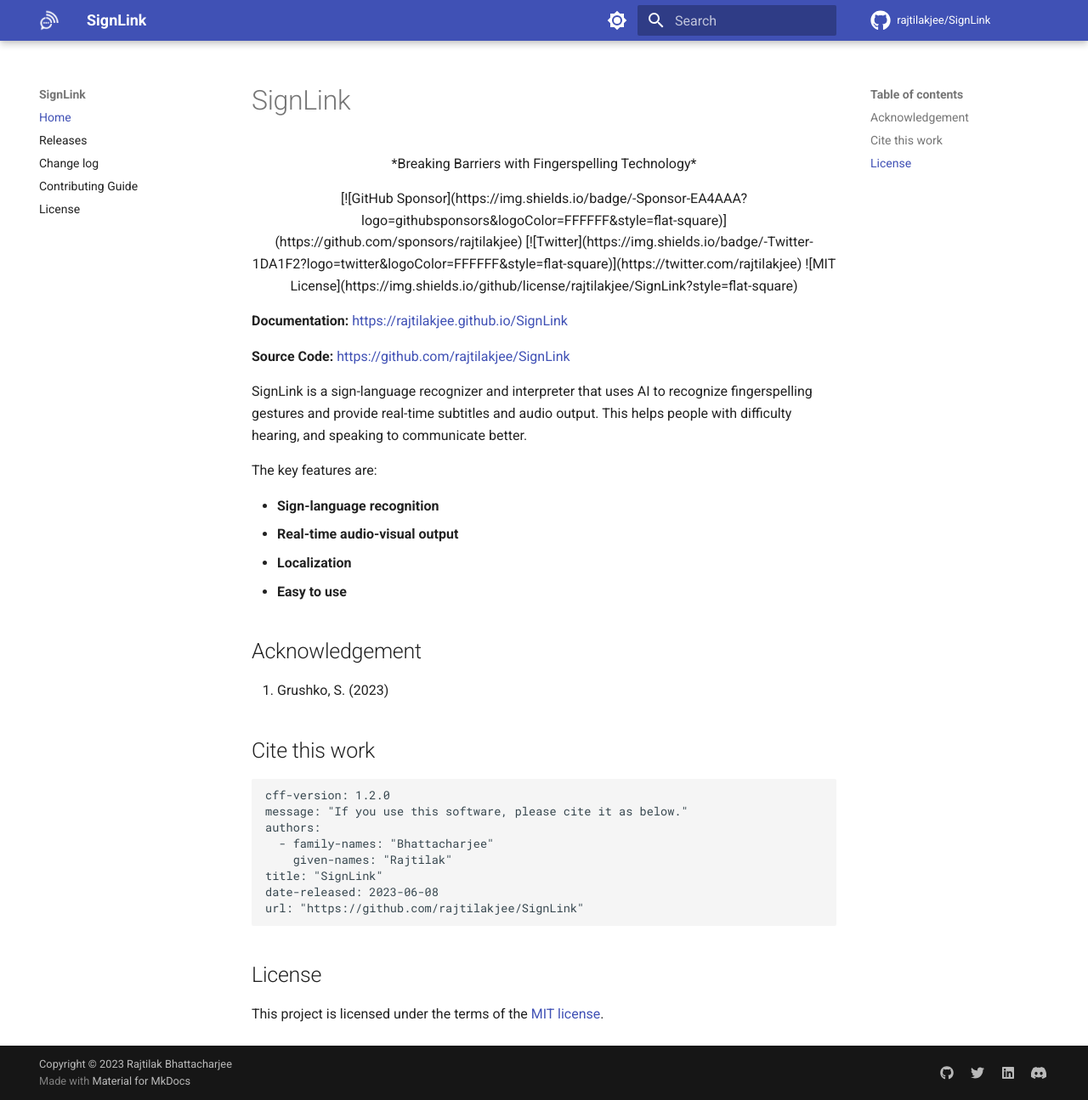
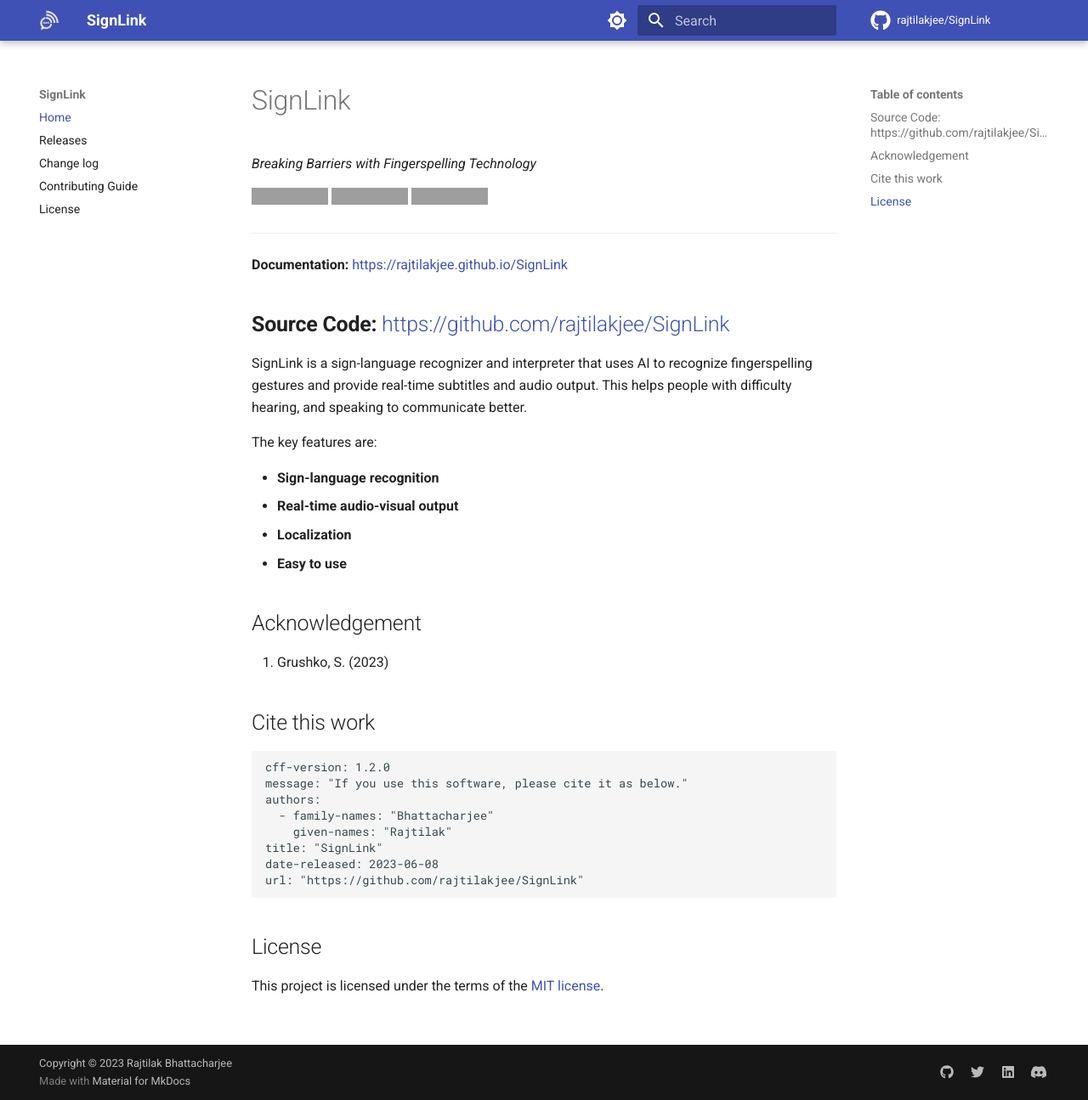
Before and after one commit to rajtilakjee/SignLink, an MkDocs documentation site: the page built from docs/index.md, in a window 1280 px wide and 1295 px high. Shown: the whole window at 85% size. Built offline with MkDocs 1.6.1 and Material for MkDocs 9.7.7, drawn with Linux system fonts in a browser that asks for light colours; comment, search, counter and statistics services are not loaded; grey boxes are pictures that could not be loaded.

Commit message:
Change docs

```diff
--- a/docs/index.md
+++ b/docs/index.md
@@ -1,16 +1,16 @@
 # SignLink
 
-<p style="text-align: center">*Breaking Barriers with Fingerspelling Technology*</p>
+*Breaking Barriers with Fingerspelling Technology*
 
-<p style="text-align: center">[![GitHub Sponsor](https://img.shields.io/badge/-Sponsor-EA4AAA?logo=githubsponsors&logoColor=FFFFFF&style=flat-square)](https://github.com/sponsors/rajtilakjee)
+[![GitHub Sponsor](https://img.shields.io/badge/-Sponsor-EA4AAA?logo=githubsponsors&logoColor=FFFFFF&style=flat-square)](https://github.com/sponsors/rajtilakjee)
 [![Twitter](https://img.shields.io/badge/-Twitter-1DA1F2?logo=twitter&logoColor=FFFFFF&style=flat-square)](https://twitter.com/rajtilakjee)
-![MIT License](https://img.shields.io/github/license/rajtilakjee/SignLink?style=flat-square)</p>
+![MIT License](https://img.shields.io/github/license/rajtilakjee/SignLink?style=flat-square)
 
-
+---
 **Documentation:** [https://rajtilakjee.github.io/SignLink](https://rajtilakjee.github.io/SignLink)
 
 **Source Code:** [https://github.com/rajtilakjee/SignLink](https://github.com/rajtilakjee/SignLink)
-
+---
 
 SignLink is a sign-language recognizer and interpreter that uses AI to recognize fingerspelling gestures and provide real-time subtitles and audio output. This helps people with difficulty hearing, and speaking to communicate better.
 
```
